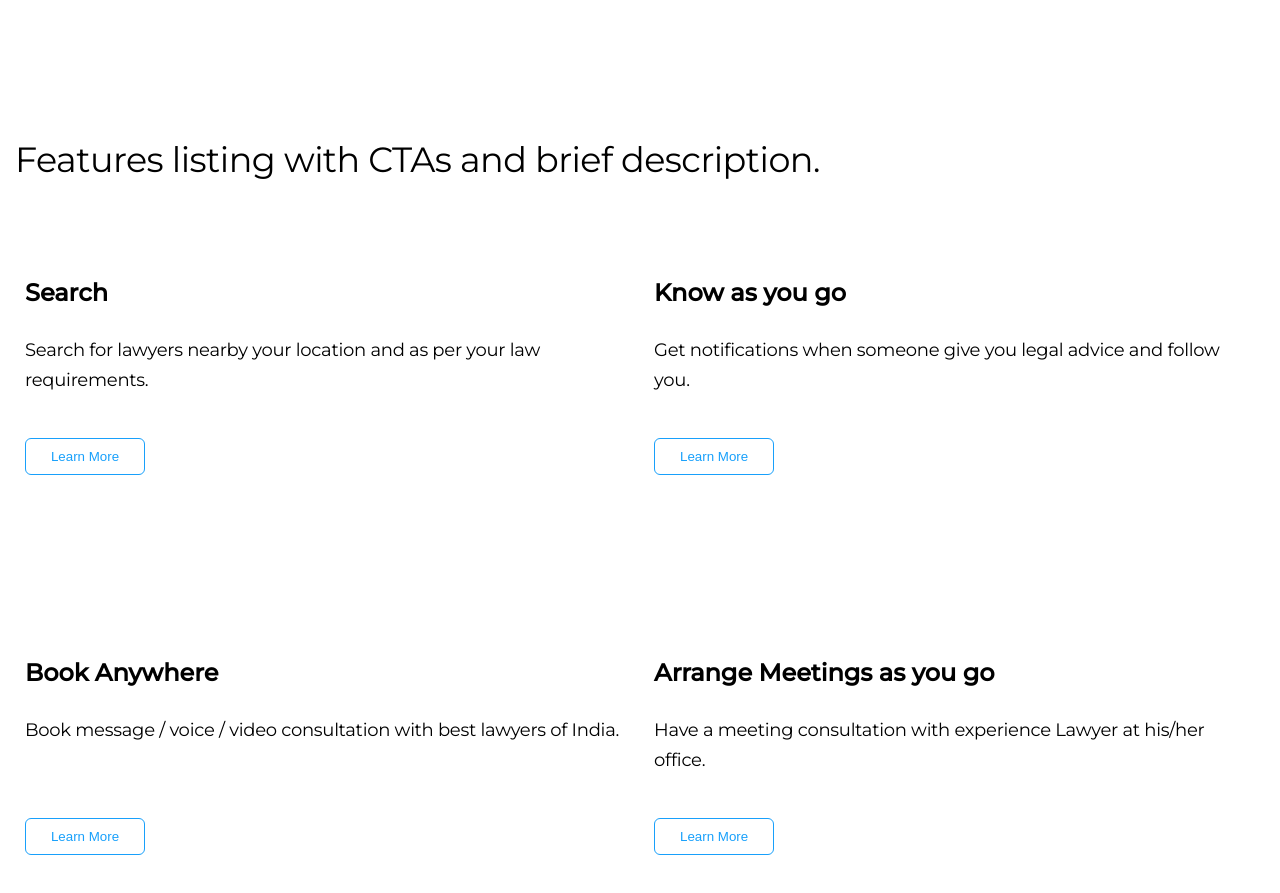
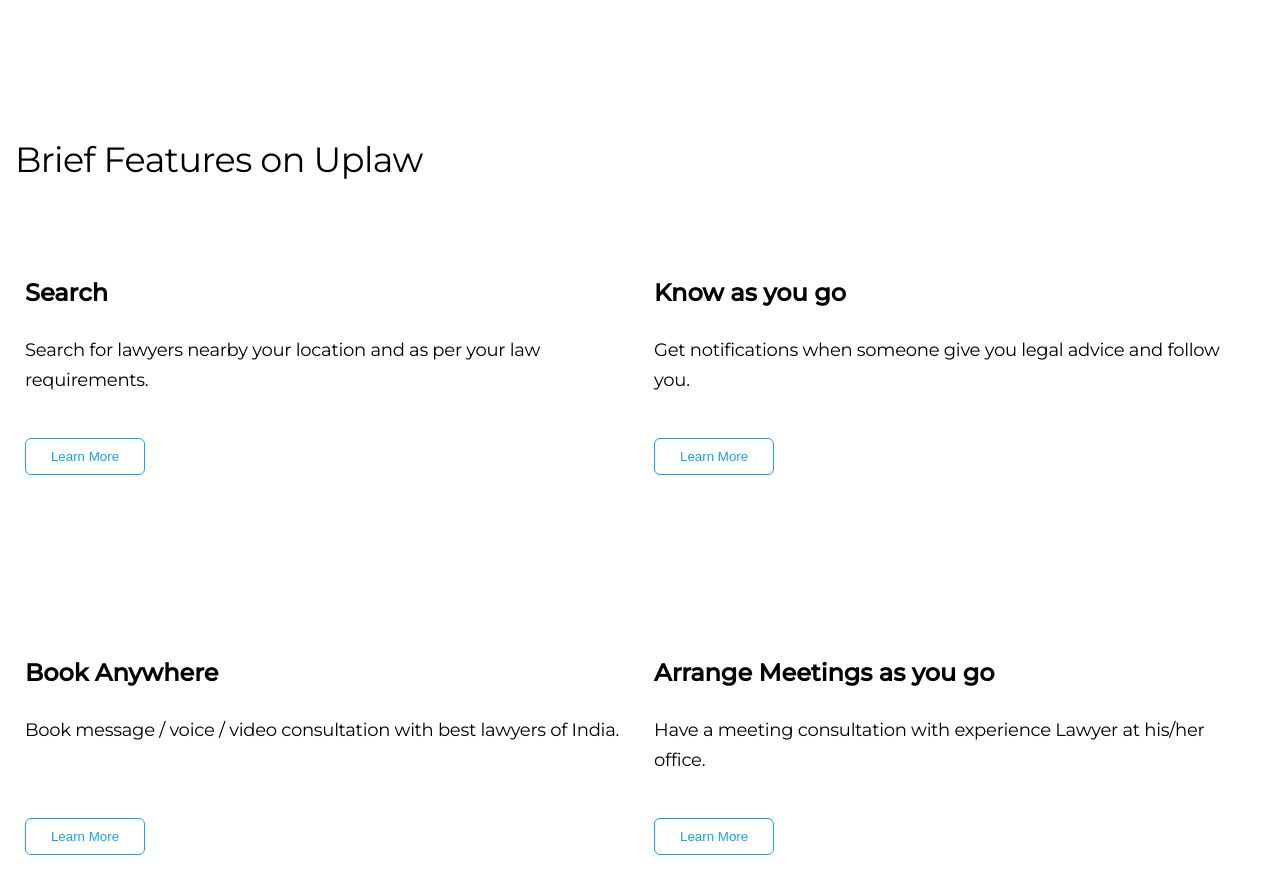
Before and after one commit to mechaadi/OnlineLawyerSuite, a Next.js app: page / in a window 1280 px wide. Shown: the part 800-1693 px from the top of the page. Built offline with nearby package versions, Linux system fonts and the light colour scheme.

Commit message:
CTA heading

```diff
--- a/src/Components/CTA/CTA.js
+++ b/src/Components/CTA/CTA.js
@@ -4,7 +4,7 @@
 const Component = () => {
     return (
         <div className={styles.main}>
-            <div className={styles.h1}> Features listing with CTAs and brief description. </div>
+            <div className={styles.h1}> Brief Features on Uplaw </div>
             <div className={styles.ABContainer}>
                 <div className={styles.A}>
                     <div className={styles.one}>
```
